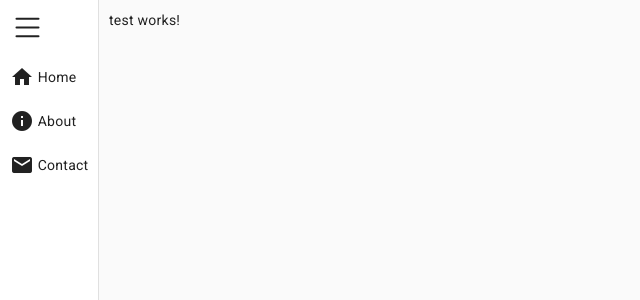
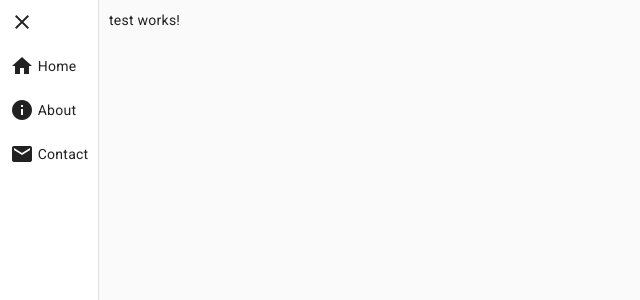
Before and after one commit to d0dev/d0_dashboard, an Angular app in the folder frontend/: page /test in a window 1280 px wide. Shown: the top 300 px of the page, without its empty margins (0-640 px from the left). Built offline with nearby package versions, Linux system fonts and the light colour scheme.

Commit message:
Refactor side menu component HTML

```diff
--- a/frontend/src/app/components/side-menu/side-menu.component.html
+++ b/frontend/src/app/components/side-menu/side-menu.component.html
@@ -1,20 +1,15 @@
 <div class="bg-dark">
     <mat-sidenav-container class="full-height" autosize="true">
         <mat-sidenav mode="side" opened class="bg-dark p-2 text-white">
-<!--
-            <div [hidden]="isExpanded" mat-menu-item (click)="toggleSidenav()" class="with-icon padded">
-                <svg xmlns="http://www.w3.org/2000/svg" width="35" height="35" fill="currentColor" class="bi bi-list" viewBox="0 0 16 16">
-                    <path fill-rule="evenodd" d="M2.5 12a.5.5 0 0 1 .5-.5h10a.5.5 0 0 1 0 1H3a.5.5 0 0 1-.5-.5m0-4a.5.5 0 0 1 .5-.5h10a.5.5 0 0 1 0 1H3a.5.5 0 0 1-.5-.5m0-4a.5.5 0 0 1 .5-.5h10a.5.5 0 0 1 0 1H3a.5.5 0 0 1-.5-.5"/>
-                </svg>Menu
-            </div> -->
-            <div [hidden]="isExpanded" mat-menu-item (click)="toggleSidenav()" class="with-icon padded">
-                <svg xmlns="http://www.w3.org/2000/svg" width="35" height="35" fill="currentColor" class="bi bi-list" viewBox="0 0 16 16">
-                    <path fill-rule="evenodd" d="M2.5 12a.5.5 0 0 1 .5-.5h10a.5.5 0 0 1 0 1H3a.5.5 0 0 1-.5-.5m0-4a.5.5 0 0 1 .5-.5h10a.5.5 0 0 1 0 1H3a.5.5 0 0 1-.5-.5m0-4a.5.5 0 0 1 .5-.5h10a.5.5 0 0 1 0 1H3a.5.5 0 0 1-.5-.5"/>
-                </svg>
+            <div mat-menu-item (click)="toggleSidenav()" class="with-icon padded">
+                <mat-icon *ngIf="isExpanded; else collapsedIcon" >close</mat-icon>
+                <ng-template #collapsedIcon>
+                    <mat-icon >menu</mat-icon>
+                </ng-template>
             </div>
 
             <div mat-menu-item *ngFor="let sideMenu of sideMenuList; let index" [routerLink]="['/', sideMenu.route]"
-                class="ms-1 with-icon padded">
+                class="with-icon padded">
                 <mat-icon >{{ sideMenu.icon }}</mat-icon>
                 <span [hidden]="!isExpanded">&nbsp;{{ sideMenu.name }}</span>
             </div>
```
